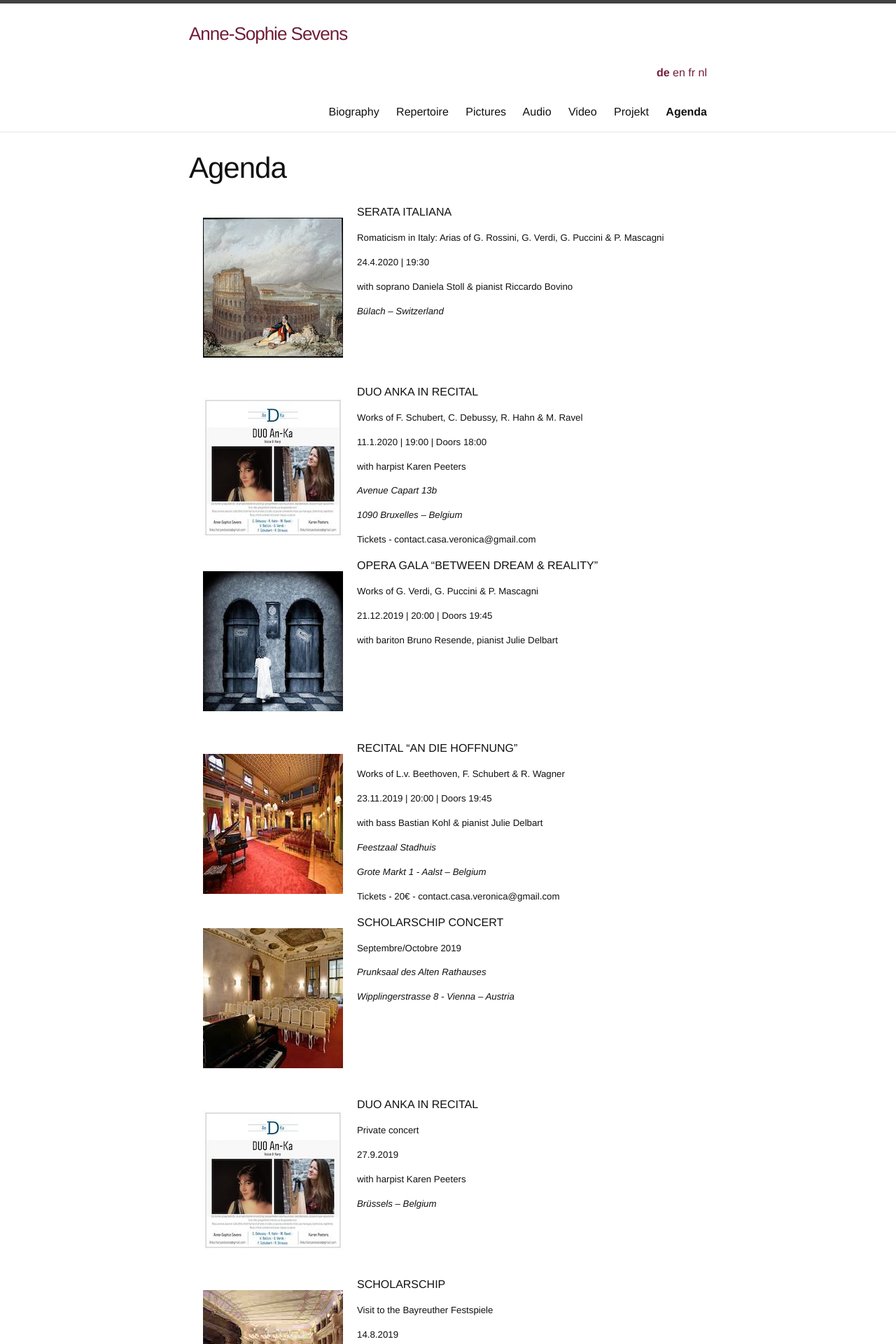
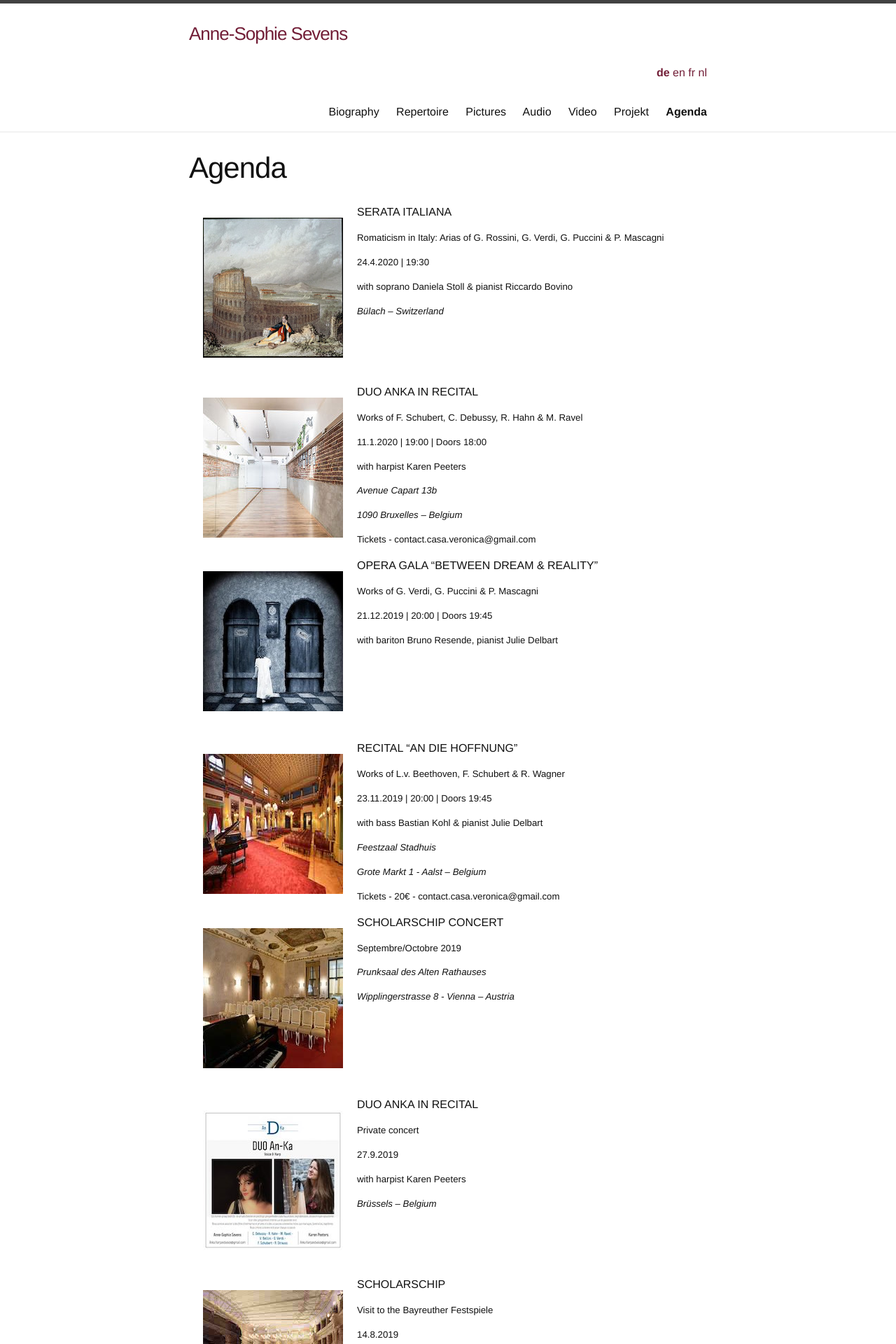
Before and after one commit to annesophie-sevens/annesophie-sevens.github.io, a Jekyll site: the page built from agenda-de.md, in a window 1280 px wide. Shown: the top 1920 px of the page at 70% size. Built offline with Jekyll 4.4.1, drawn with Linux system fonts in a browser that asks for light colours; nearby versions of some CDN libraries.

Commit message:
Update agenda-de.md

```diff
--- a/agenda-de.md
+++ b/agenda-de.md
@@ -21,7 +21,7 @@
 
 &nbsp;
 
-<img style="float: left; padding: 20px" src="/assets/Duo Anka.jpg">
+<img style="float: left; padding: 20px" src="/assets/veroni.jpg">
 
 DUO ANKA IN RECITAL
 
```
